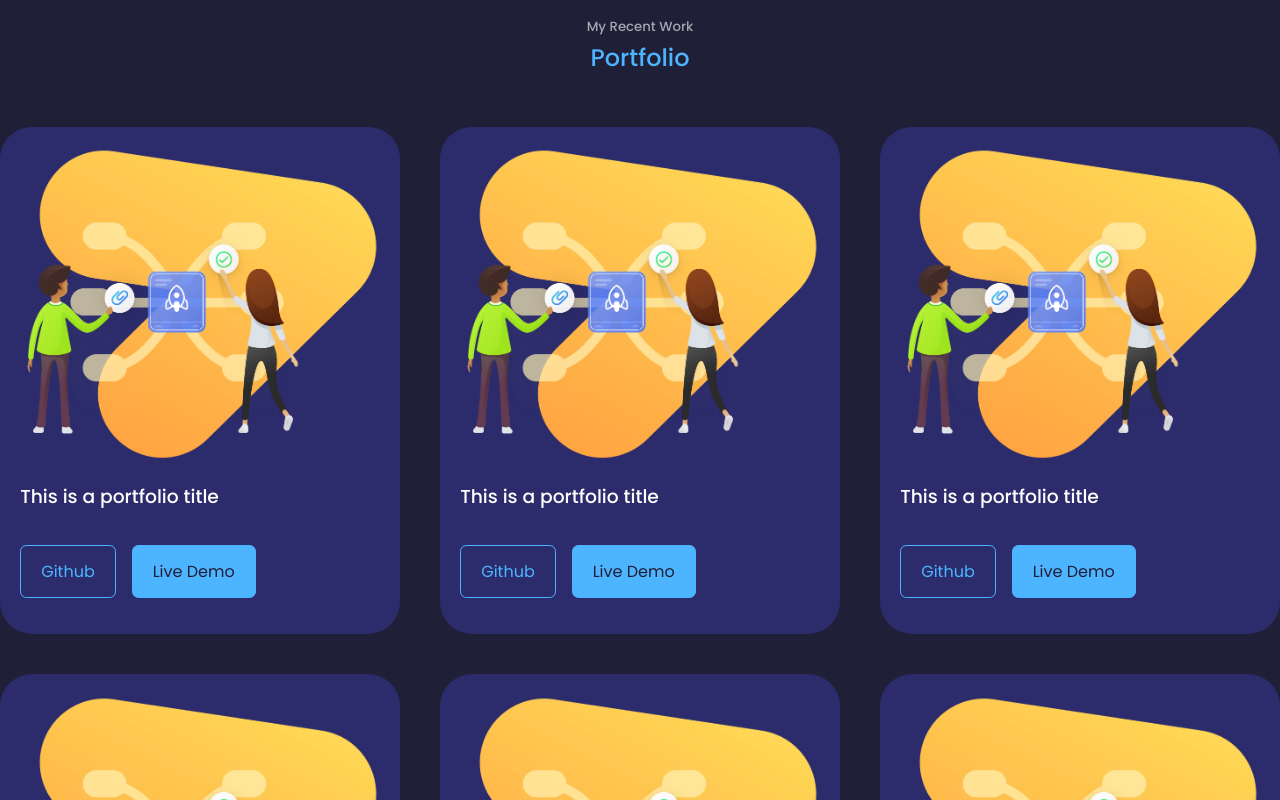
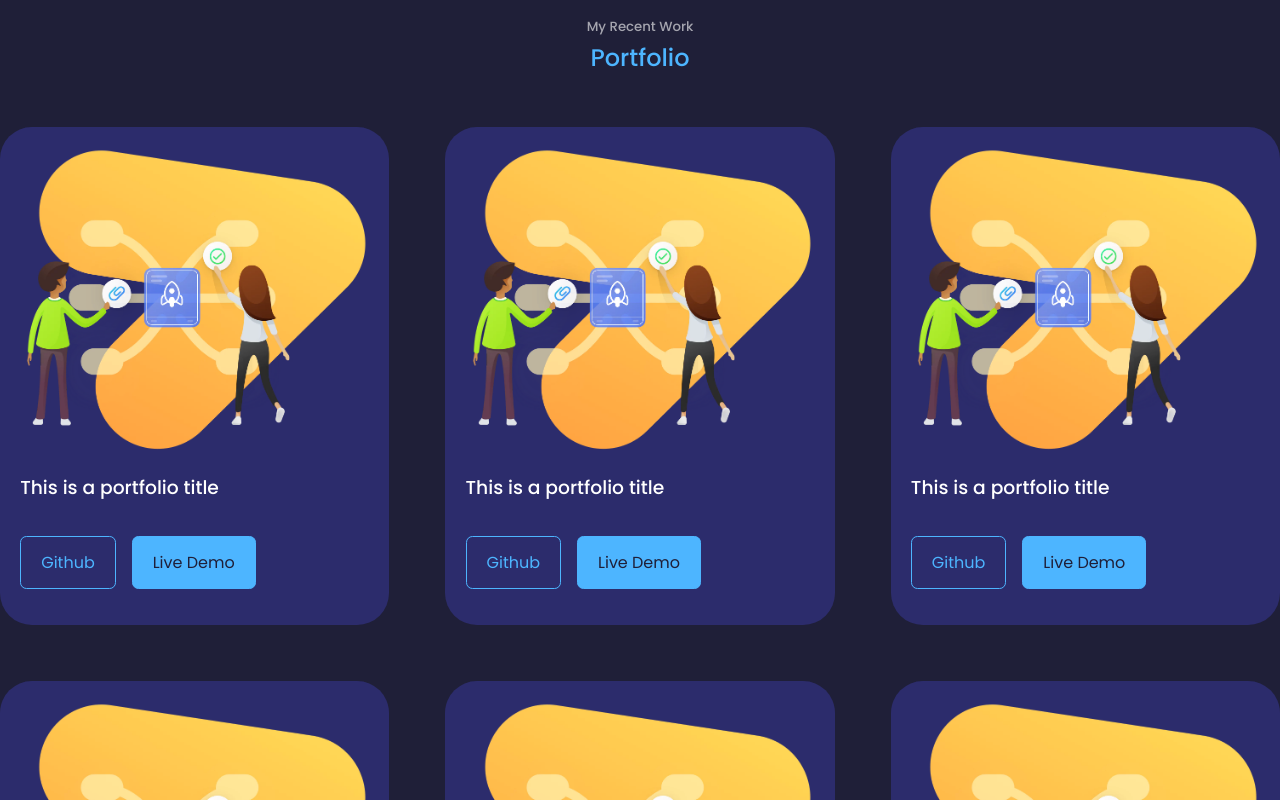
Before and after one commit to anubhav2102/Anubhav_Ladha, a React (Create React App) app: page / in a window 1280 px wide. Shown: the part 1580-2380 px from the top of the page. Built offline with nearby package versions, Linux system fonts and the light colour scheme.

Commit message:
Update portfolio.css

```diff
--- a/src/components/portfolio/portfolio.css
+++ b/src/components/portfolio/portfolio.css
@@ -1,7 +1,7 @@
 .portfolio__container {
     display: grid;
     grid-template-columns: repeat(3, 1fr);
-    gap: 2.5rem;
+    gap: 3.5rem;
 }
 
 .portfolio__item{
```
